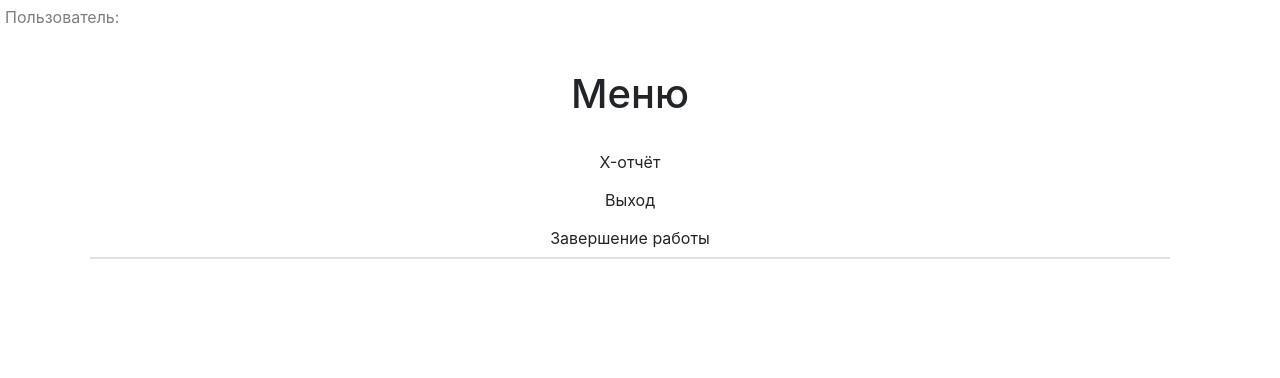
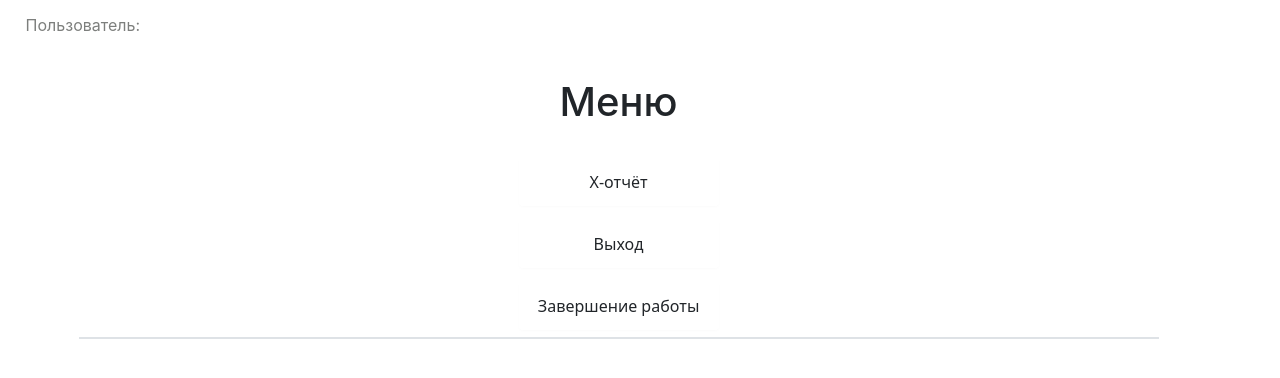
Before and after one commit to DexMP/electron-accounting_new, an Electron app: page renderer/index.html in a window 1280 px wide. Drawn offline with nearby package versions, Linux system fonts and the light colour scheme; no server answers.

Commit message:
redesign

```diff
--- a/renderer/css/index.css
+++ b/renderer/css/index.css
@@ -1,6 +1,9 @@
+@import url(https://fonts.googleapis.com/css?family=Roboto:300);
 html {
-    width: 100%;
-    margin: 5px;
+    width: 95%;
+    margin-left: 2%;
+    margin-top: 1%;
+    font-family: "Roboto", sans-serif;
 }
 
 body {
@@ -30,6 +33,8 @@ body {
 .border {
     list-style: none;
     padding: 0;
+    border: none;
+    background: none;
 }
 
 .border li {
@@ -103,3 +108,50 @@ body {
 .border li:nth-child(5):hover {
     border-right: 10px solid #493224;
 }
+
+.btn {
+    align-items: center;
+    background-color: #FFFFFF;
+    border: 1px solid rgba(0, 0, 0, 0.1);
+    border-radius: .25rem;
+    box-shadow: rgba(0, 0, 0, 0.02) 0 1px 3px 0;
+    box-sizing: border-box;
+    color: rgba(0, 0, 0, 0.85);
+    cursor: pointer;
+    display: inline-flex;
+    font-family: system-ui, -apple-system, system-ui, "Helvetica Neue", Helvetica, Arial, sans-serif;
+    font-size: 16px;
+    font-weight: 600;
+    justify-content: center;
+    line-height: 1.25;
+    margin: 7px;
+    min-height: 3rem;
+    padding: calc(.875rem - 1px) calc(1.5rem - 1px);
+    position: relative;
+    text-decoration: none;
+    transition: all 250ms;
+    user-select: none;
+    -webkit-user-select: none;
+    touch-action: manipulation;
+    vertical-align: baseline;
+    width: 200px;
+}
+
+.btn:hover,
+.btn:focus {
+    border-color: rgba(0, 0, 0, 0.15);
+    box-shadow: rgba(0, 0, 0, 0.1) 0 4px 12px;
+    color: rgba(0, 0, 0, 0.65);
+}
+
+.btn:hover {
+    transform: translateY(-1px);
+}
+
+.btn:active {
+    background-color: #F0F0F1;
+    border-color: rgba(0, 0, 0, 0.15);
+    box-shadow: rgba(0, 0, 0, 0.06) 0 2px 4px;
+    color: rgba(0, 0, 0, 0.65);
+    transform: translateY(0);
+}
--- a/renderer/js/index.js
+++ b/renderer/js/index.js
@@ -40,14 +40,14 @@ ipcRenderer.on('todos', (event, todos) => {
     })
 })
 
+document.getElementById('sing_out').addEventListener('click', (evt) => {
+    evt.preventDefault()
+
+    ipcRenderer.send('sing_out')
+})
+
 document.getElementById('exit').addEventListener('click', (evt) => {
     evt.preventDefault()
 
     ipcRenderer.send('close')
 })
-
-document.getElementById('sing_out').addEventListener('click', (evt) => {
-    evt.preventDefault()
-
-    ipcRenderer.send('close')
-})
```
Also changed, not shown: main.js (+9 -5 lines), renderer/css/add.css (added).
